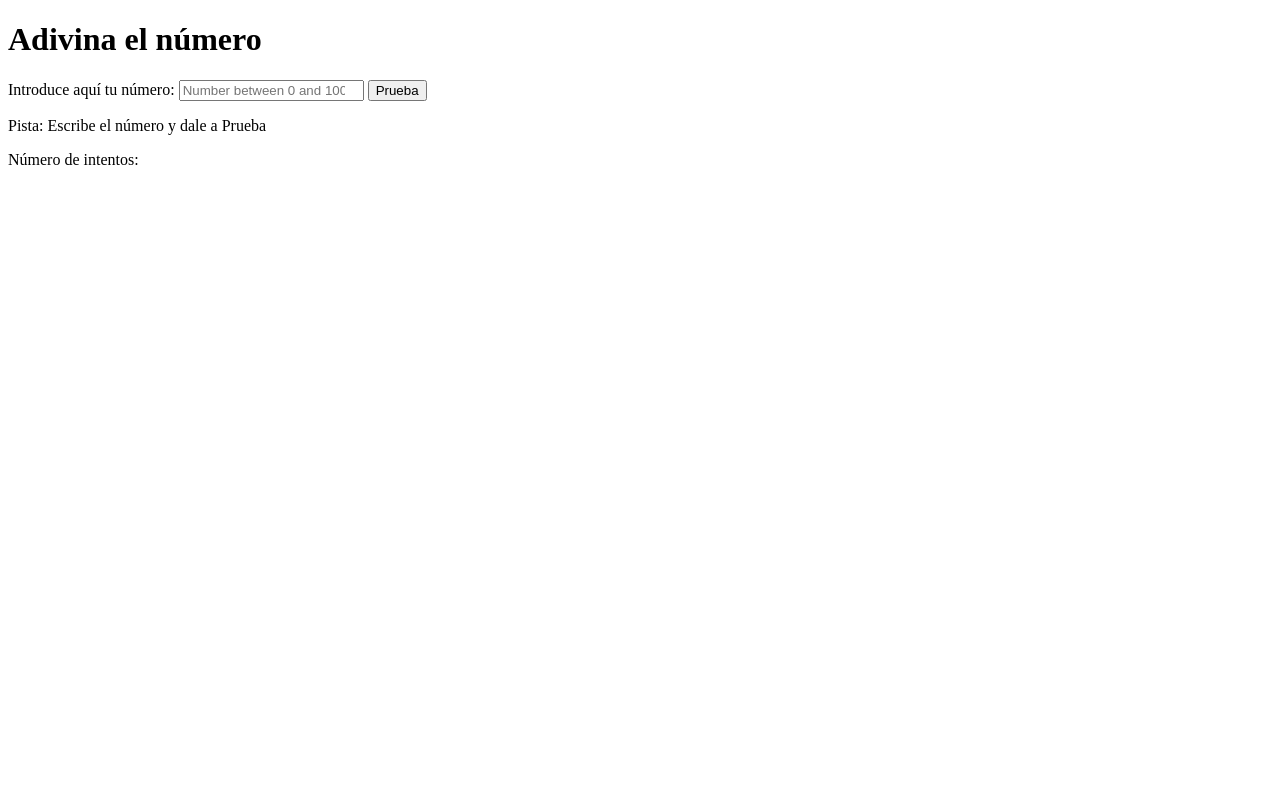
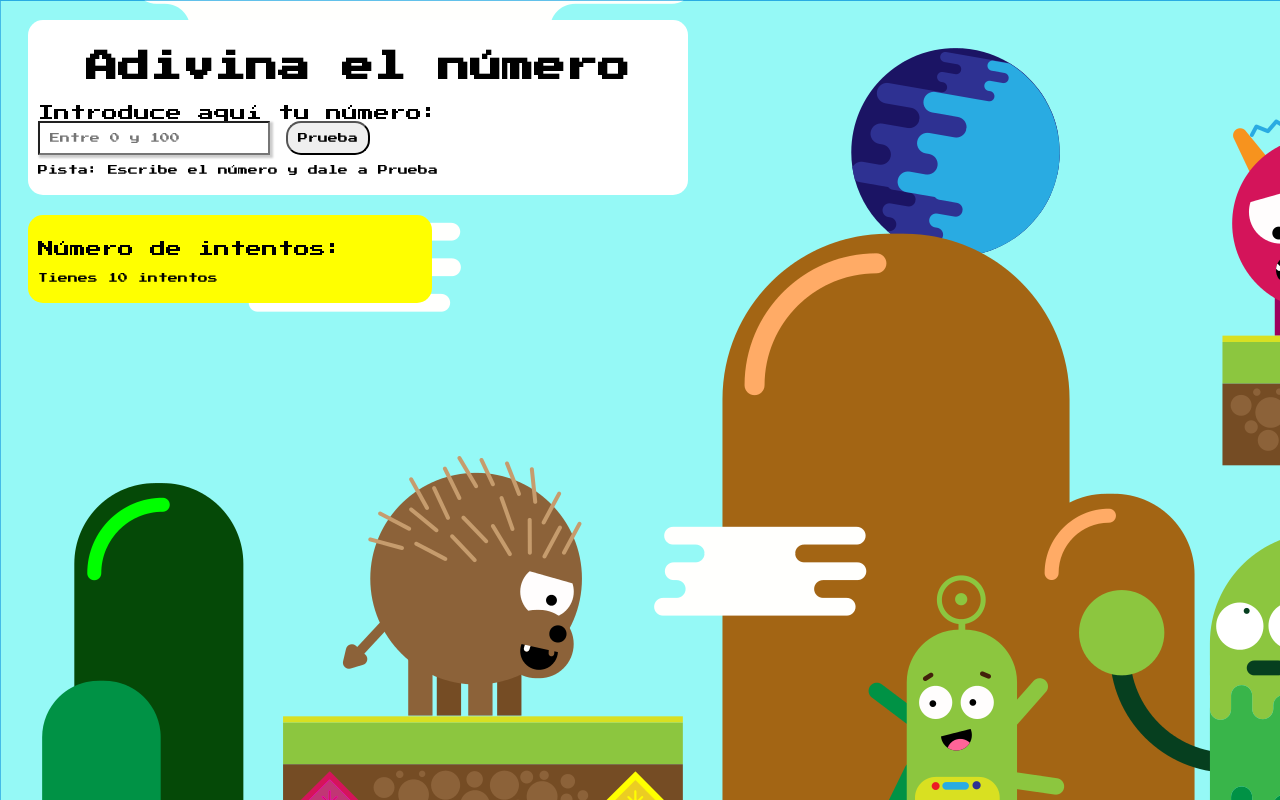
Before and after one commit to YolandaVergara/evaluacion-intermedia-modulo-2-YolandaVergara, a plain HTML site: page index.html in a window 1280 px wide. Drawn offline with Linux system fonts and the light colour scheme.

Commit message:
add styles

```diff
--- a/index.html
+++ b/index.html
@@ -5,20 +5,27 @@
     <meta charset="UTF-8">
     <meta name="viewport" content="width=device-width, initial-scale=1.0">
     <meta http-equiv="X-UA-Compatible" content="ie=edge">
-    <title>Document</title>
+    <title>Guess Number</title>
     <link rel="stylesheet" href="./styles/main.css">
+    <link href="https://fonts.googleapis.com/css?family=Press+Start+2P&display=swap" rel="stylesheet">
 </head>
 
 <body>
-    <h1>Adivina el número</h1>
+    <div class="game">
+        <h1 class="title">Adivina el número</h1>
 
-    <form action="">
-        <label for="number">Introduce aquí tu número:</label>
-        <input type="number" class="js-human-number" placeholder="Number between 0 and 100">
-        <input type="submit" value="Prueba" class="js-button">
-    </form>
-    <p class="result">Pista: Escribe el número y dale a Prueba</p>
-    <p>Número de intentos: <span class="attempts"></span></p>
+        <form class="form">
+            <label for="number">Introduce aquí tu número:</label>
+            <input type="number" class="js-human-number human-number" placeholder="Entre 0 y 100">
+            <button class="js-button btn">Prueba</button>
+        </form>
+        <p class="result">Pista: Escribe el número y dale a Prueba</p>
+    </div>
+    <div class="attempts">
+        <p >Número de intentos: <span class="js-attempts number__attempts"></span></p>
+        <p class="js-finish"></p>
+        <p class="number">Tienes 10 intentos</p>
+    </div>
     <script src="./js/main.js"></script>
 </body>
 
--- a/js/main.js
+++ b/js/main.js
@@ -1,4 +1,5 @@
 "use strict";
+//función que genera el número
 const randomNumber = Math.ceil(Math.random() * 100);
 const guessButton = document.querySelector(".js-button");
 console.log(randomNumber);
@@ -14,16 +15,24 @@ function guessNumber() {
     result.innerHTML = "Tienes que poner un número entre 1 y 100";
   } else if (randomNumber > humanNumber.value) {
     result.innerHTML = "Tu número es más alto";
+    numAttempts();
   } else if (randomNumber < humanNumber.value) {
     result.innerHTML = "Tu número es más bajo";
+    numAttempts();
   } else {
     result.innerHTML = "Has acertado!";
   }
+
 }
 
 let totalAttempts = 0;
 function numAttempts() {
-  const counterUp = document.querySelector(".attempts");
+  const counterUp = document.querySelector(".js-attempts");
+  const finishGame = document.querySelector(".js-finish");
+  if (totalAttempts === 3) {
+    finishGame.innerHTML = 'Perdiste';
+    totalAttempts = 0;
+  }
   totalAttempts += 1;
   counterUp.innerHTML = `${totalAttempts}`;
 }
@@ -31,7 +40,7 @@ function numAttempts() {
 function game(event) {
   event.preventDefault();
   guessNumber();
-  numAttempts();
+
 }
 
 guessButton.addEventListener("click", game);
--- a/styles/main.css
+++ b/styles/main.css
@@ -0,0 +1,71 @@
+body {
+  font-family: 'Press Start 2P', cursive;
+  background-image: url('../images/background.png');
+}
+
+.game {
+  display: flex;
+  flex-direction: column;
+  padding: 10px;
+  margin: 20px;
+  background-color: white;
+  width: 50vw;
+  border-radius: 15px;
+}
+
+.title {
+  text-align: center;
+}
+
+.result {
+  font-size: 10px;
+}
+
+.human-number {
+  font-family: 'Press Start 2P', cursive;
+  font-size: 10px;
+  padding: 10px;
+  box-shadow: 2px 2px 2px 1px rgba(0, 0, 0, 0.2);
+}
+
+.btn {
+  font-family: 'Press Start 2P', cursive;
+  font-size: 10px;
+  padding: 10px;
+  border-radius: 15px;
+}
+
+.attempts {
+  padding: 10px;
+  margin: 20px;
+  background-color: yellow;
+  width: 30vw;
+  border-radius: 15px;
+}
+
+
+.number__attempts {
+  animation-name: flicker;
+  animation-duration: 1s;
+  animation-timing-function: linear;
+  animation-iteration-count: infinite;
+
+}
+
+.number {
+  font-size: 10px;
+}
+
+@keyframes flicker {
+  0% {
+    opacity: 1.0;
+  }
+
+  50% {
+    opacity: 0.0;
+  }
+
+  100% {
+    opacity: 1.0;
+  }
+}
```
Also changed, not shown: images/background.png (added).
